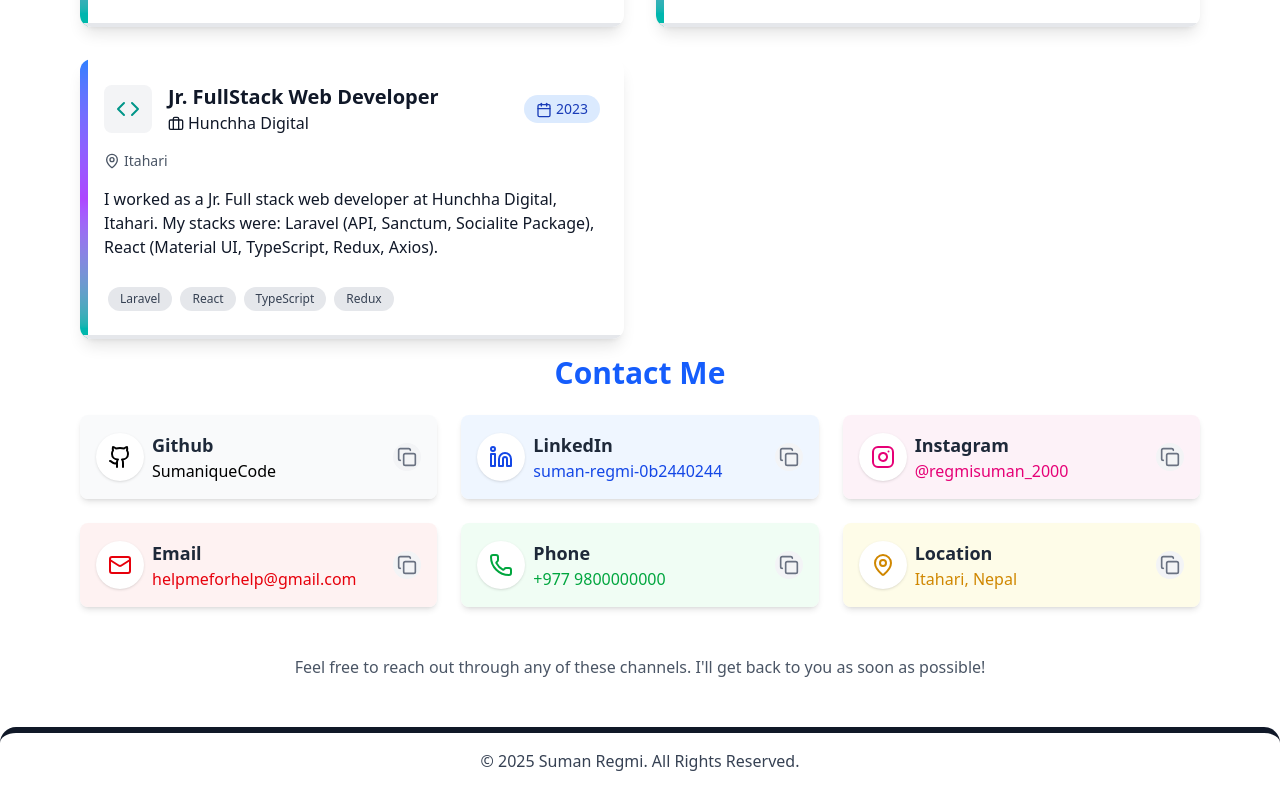
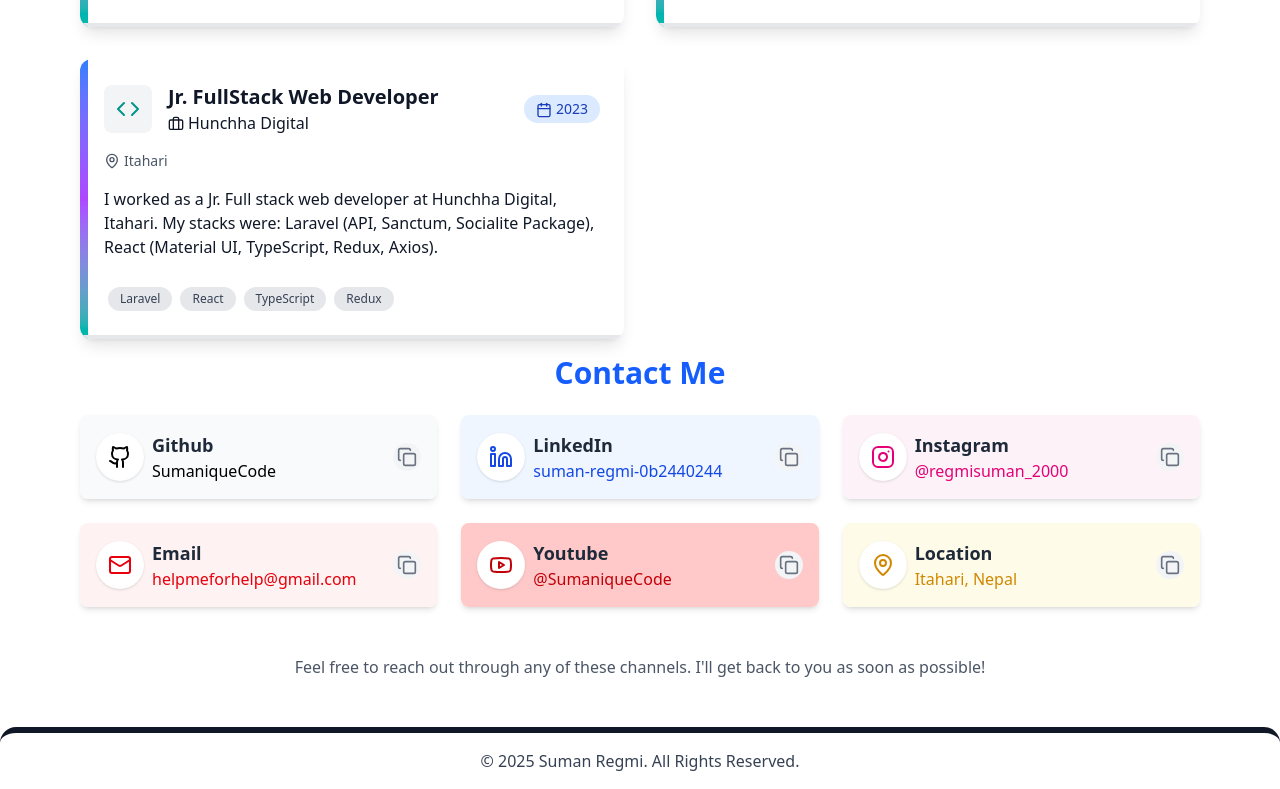
Before and after one commit to SumaniqueCode/SumaniqueCode, a React (Vite) app: page /home in a window 1280 px wide. Shown: the part 2285-3074 px from the top of the page. Built offline with nearby package versions, Linux system fonts and the light colour scheme.

Commit message:
Finor fix

```diff
--- a/src/portfolio/landing/components/contact/Contact.tsx
+++ b/src/portfolio/landing/components/contact/Contact.tsx
@@ -1,4 +1,4 @@
-import { Mail, Phone, MapPin, Linkedin, Instagram, Github, } from 'lucide-react';
+import { Mail, Phone, MapPin, Linkedin, Instagram, Github, Youtube, } from 'lucide-react';
 import ContactCard from './components/ContactCard';
 
 
@@ -53,13 +53,22 @@ const Contact = ({ darkMode }: contactProps) => {
       bgColor: 'bg-red-50',
       hoverColor: 'hover:bg-red-100'
     },
-    {
-      type: 'Phone',
-      value: '+977 9800000000',
-      icon: <Phone className="w-6 h-6" />,
-      link: 'tel:+9779800000000',
-      color: 'text-green-600',
-      bgColor: 'bg-green-50',
+    // {
+    //   type: 'Phone',
+    //   value: '+977 9800000000',
+    //   icon: <Phone className="w-6 h-6" />,
+    //   link: 'tel:+9779800000000',
+    //   color: 'text-green-600',
+    //   bgColor: 'bg-green-50',
+    //   hoverColor: 'hover:bg-green-100'
+    // },
+        {
+      type: 'Youtube',
+      value: '@SumaniqueCode',
+      icon: <Youtube className="w-6 h-6" />,
+      link: 'https://www.youtube.com/@sumaniquecode',
+      color: 'text-red-700',
+      bgColor: 'bg-red-200',
       hoverColor: 'hover:bg-green-100'
     },
     {
```
